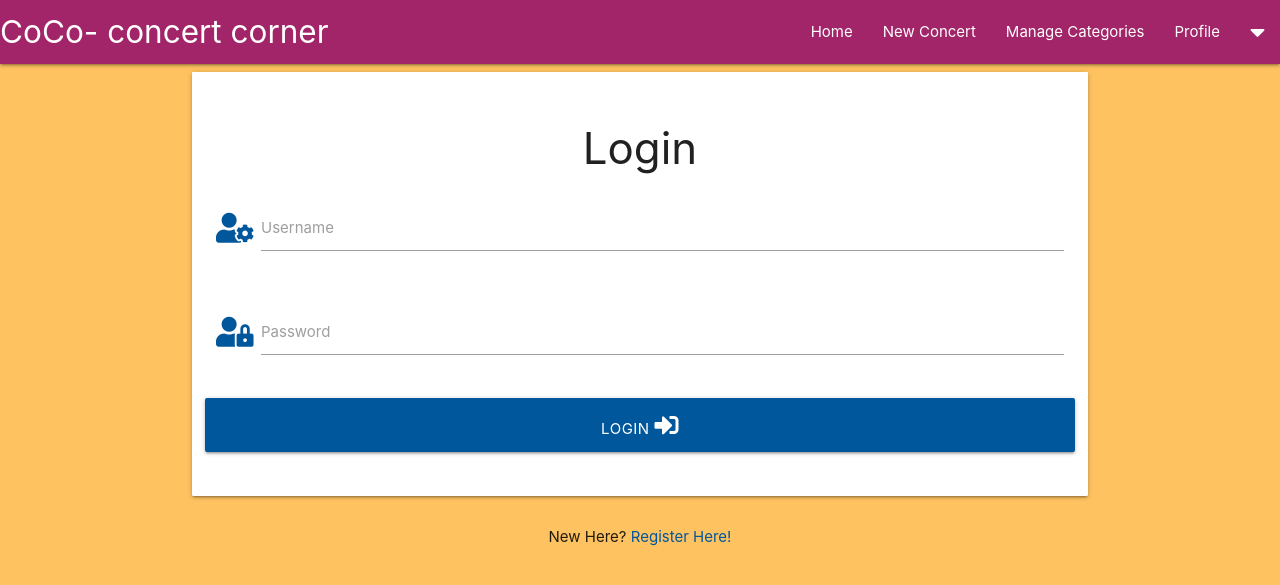
After one commit to komfiGolabi/CoCo-Concert-Corner, a Flask app: page /login in a window 1280 px wide. The commit adds this page. Shown: the top 585 px of the page. Run offline with Flask 2, Linux system fonts and the light colour scheme; some libraries are stand-ins or nearby versions.

Commit message:
build a login functionality

```diff
--- a/app.py
+++ b/app.py
@@ -48,6 +48,31 @@ def register():
     return render_template("register.html")
 
 
+@app.route("/login", methods=["GET", "POST"])
+def login():
+    if request.method == "POST":
+        # if user exists in db
+        existing_user = mongo.db.users.find_one(
+            {"username": request.form.get("username").lower()})
+
+        if existing_user:
+            # if password is correct
+            if check_password_hash(
+                existing_user["password"], request.form.get("password")):
+                    session["user"] = request.form.get("username").lower()
+                    flash("Welcome, {}".format(request.form.get("username")))
+            else:
+                # invalid password match
+                flash("Oops, your password/username is incorrect!")
+                return redirect(url_for("login"))
+
+        else:
+            # username doesn't exist
+            flash("Oops, your password/username is incorrect!")
+            return redirect(url_for("login"))
+
+    return render_template("login.html")
+
 if __name__ == "__main__":
     app.run(host=os.environ.get("IP"),
             port=int(os.environ.get("PORT")),
--- a/templates/base.html
+++ b/templates/base.html
@@ -32,7 +32,7 @@
         <nav class="nav-extended">
             <div class="nav-wrapper">
             <ul id="dropdown1" class="dropdown-content">
-                <li><a href="#">Log In</a></li>
+                <li><a href="{{ url_for('login') }}">Log In</a></li>
                 <li><a href="#!">Log Out</a></li>
                 <li class="divider"></li>
                 <li><a href="{{ url_for('register') }}">Register</a></li>
@@ -58,7 +58,7 @@
                         <li><a href="#">New Concert</a></li>
                         <li><a href="#">Manage Categories</a></li>
                         <li><a href="#">Log Out</a></li>
-                        <li><a href="#">Log In</a></li>
+                        <li><a href="{{ url_for('login') }}">Log In</a></li>
                         <li><a href="{{ url_for('register') }}">Register</a></li>
                 </ul>
         </header>
--- /dev/null
+++ b/templates/login.html
@@ -0,0 +1,49 @@
+{% extends "base.html" %}
+{% block content %}
+    <form class="col s12 form-box offset-m2" method="POST" action= "{{ url_for('login') }}">
+        <div class="card-panel">
+        <!----
+            <div class="card horizontal">
+                <div class="card-image">
+                        <img src="static/images/screen.jpg">
+            </div>
+        -->
+        <!-- username -->
+        <div class="row">
+            <h3 class="header center-align">Login</h3>
+            <div class="input-field col s12">
+                <i class="fas fa-user-cog prefix light-blue-text text-darken-4"></i>
+                <input id="username" name="username" type="text" pattern="^[a-zA-Z0-9~@#$^*()_+=[\]{}|\\,.?: -]{5,15}$" minlength="5" maxlength="15" class="validate" required>
+                <label for="username">Username</label>
+            </div>
+        </div>
+                <!-- password -->
+                <div class="row">
+                    <div class="input-field col s12">
+                        <i class="fas fa-user-lock prefix light-blue-text text-darken-4"></i>
+                        <input id="password" name="password" type="password" pattern="^[a-zA-Z0-9~@#$^*()_+=[\]{}|\\,.?: -]{5,15}$" minlength="5" maxlength="15" class="validate" required>
+                        <label for="password">Password</label>
+                    </div>
+                </div>
+
+                <!-- Login -->
+                <div class="row">
+                    <button type="submit" class="col s12 btn-large light-blue darken-4 text-shadow">
+                        Login <i class="fas fa-sign-in-alt"></i>
+                    </button>
+                </div>
+
+        </div>
+    </form>
+    <div class="row">
+        <div class="col s12">
+            <p class="center-align">
+                New Here?
+                <a href="{{ url_for('register') }}" class="light-blue-text text-darken-4">Register Here!</a>
+            </p>
+        </div>
+    </div>
+
+
+
+{% endblock %}
```
Also changed, not shown: templates/register.html (+8 -0 lines).
